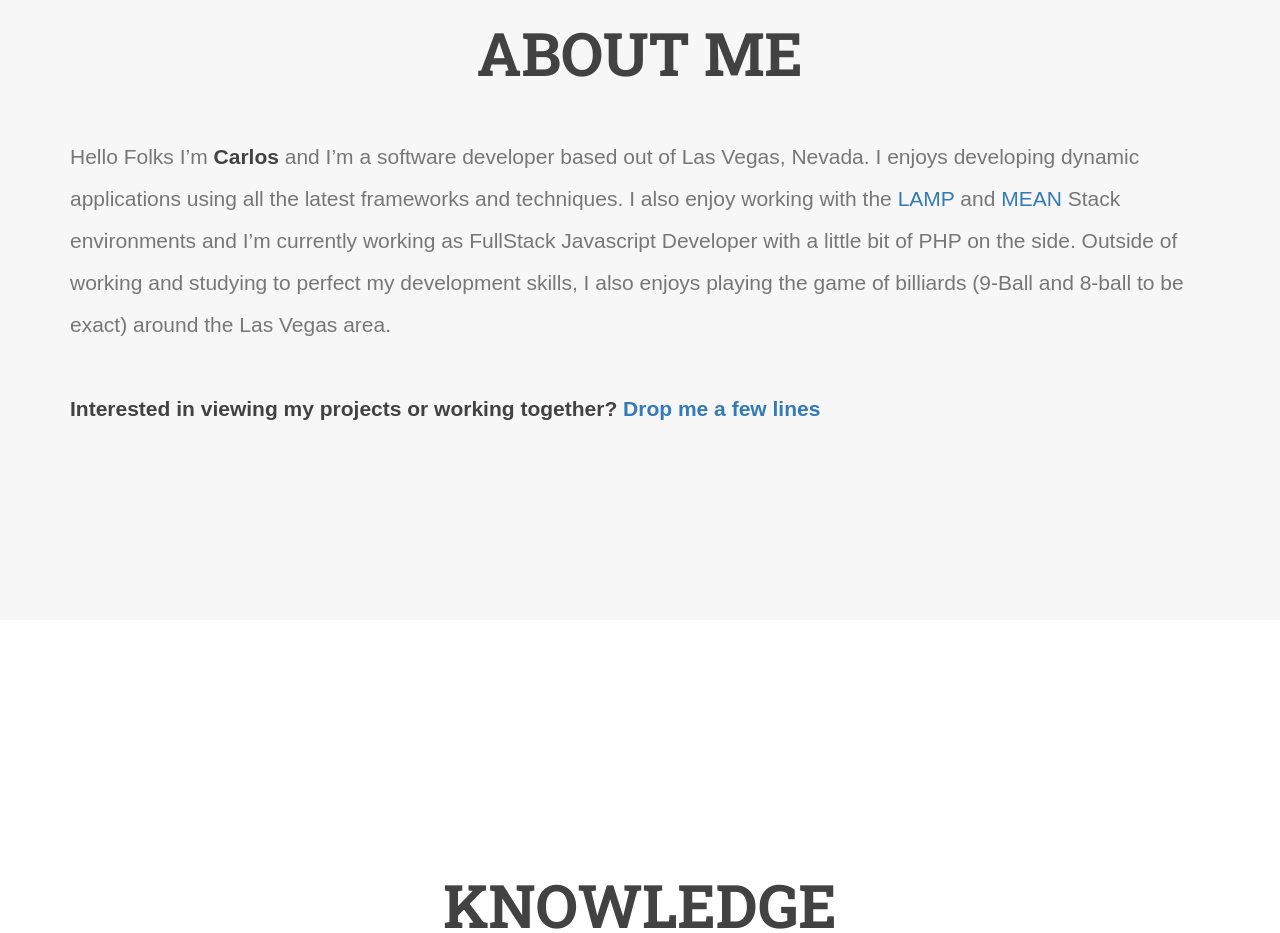
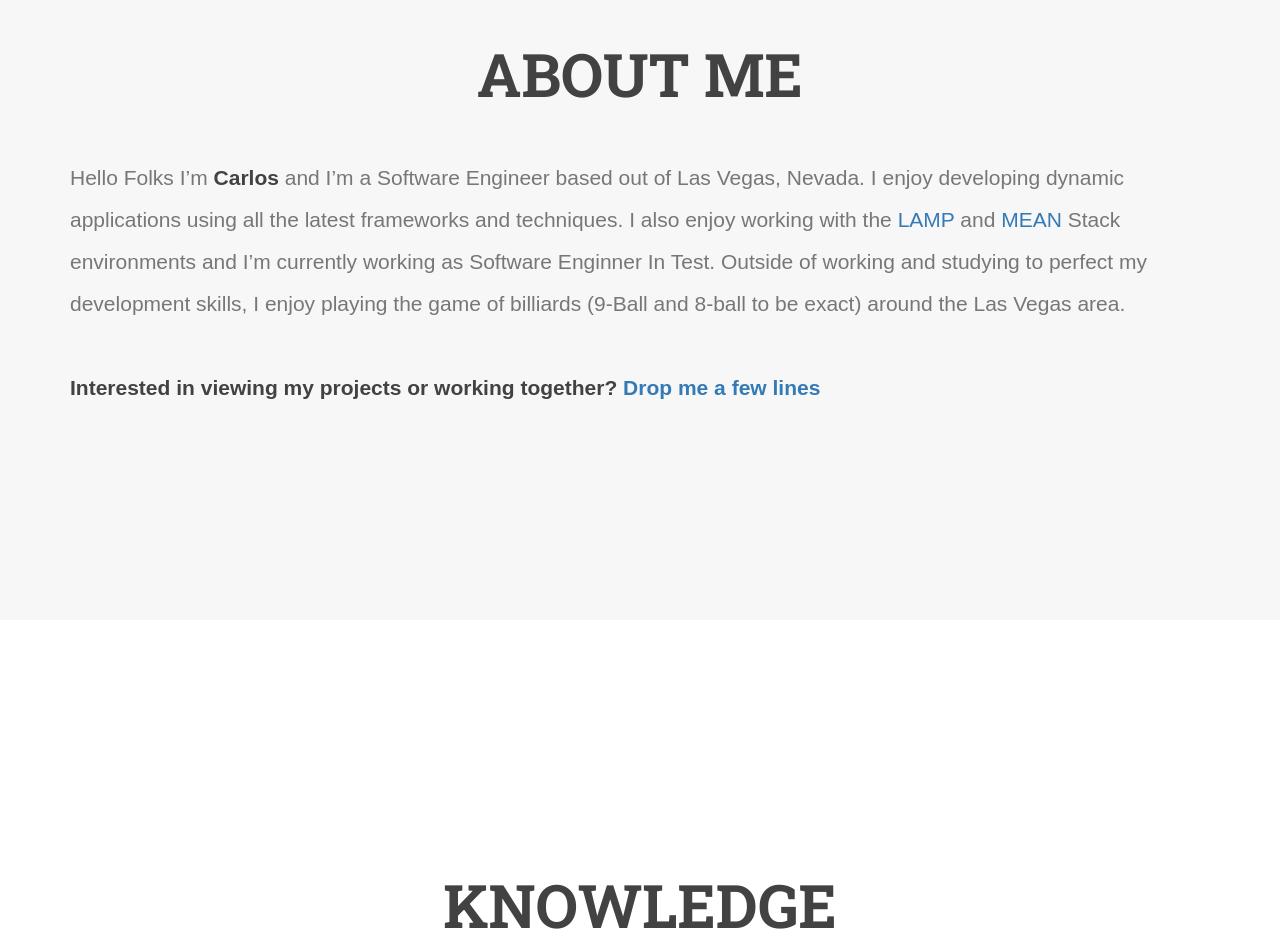
Before and after one commit to cbaston82/carlosbaston-react, a React (Create React App) app: page / in a window 1280 px wide. Shown: the part 940-1873 px from the top of the page. Built offline with nearby package versions, Linux system fonts and the light colour scheme; no server answers.

Commit message:
update about me

```diff
--- a/src/components/About.js
+++ b/src/components/About.js
@@ -11,7 +11,7 @@ const About = () => (
             {' '}
             <strong>Carlos</strong>
             {' '}
-            and I&rsquo;m a software developer based out of Las Vegas, Nevada. I enjoys
+            and I&rsquo;m a Software Engineer based out of Las Vegas, Nevada. I enjoy
             developing dynamic applications using all the latest frameworks and
             techniques. I also enjoy working with the
             {' '}
@@ -21,9 +21,9 @@ const About = () => (
             {' '}
             <a href="https://en.wikipedia.org/wiki/MEAN_(software_bundle)">MEAN</a>
             {' '}
-            Stack environments and I&rsquo;m currently working as FullStack Javascript
-            Developer with a little bit of PHP on the side. Outside of working
-            and studying to perfect my development skills, I also enjoys playing
+            Stack environments and I&rsquo;m currently working as Software Enginner
+            In Test. Outside of working
+            and studying to perfect my development skills, I enjoy playing
             the game of billiards (9-Ball and 8-ball to be exact) around the Las
             Vegas area.
             <br/>
```
